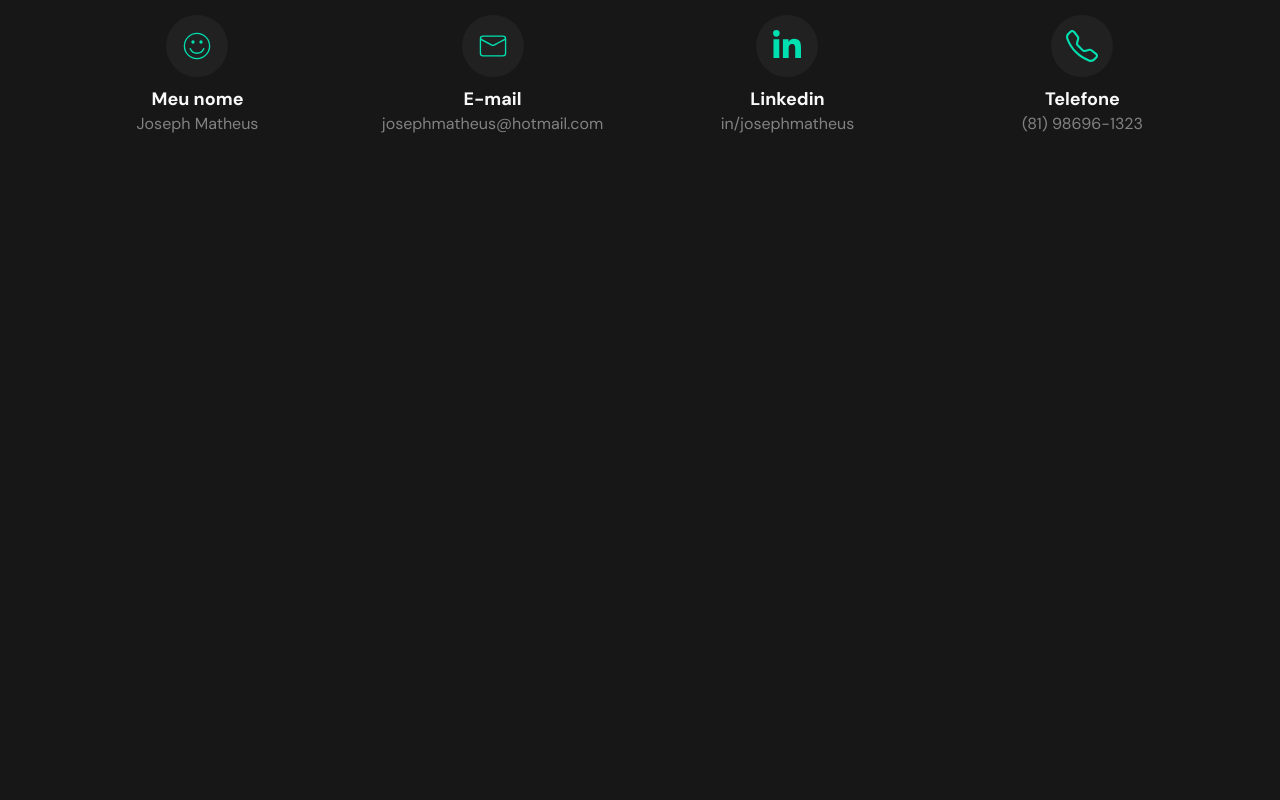
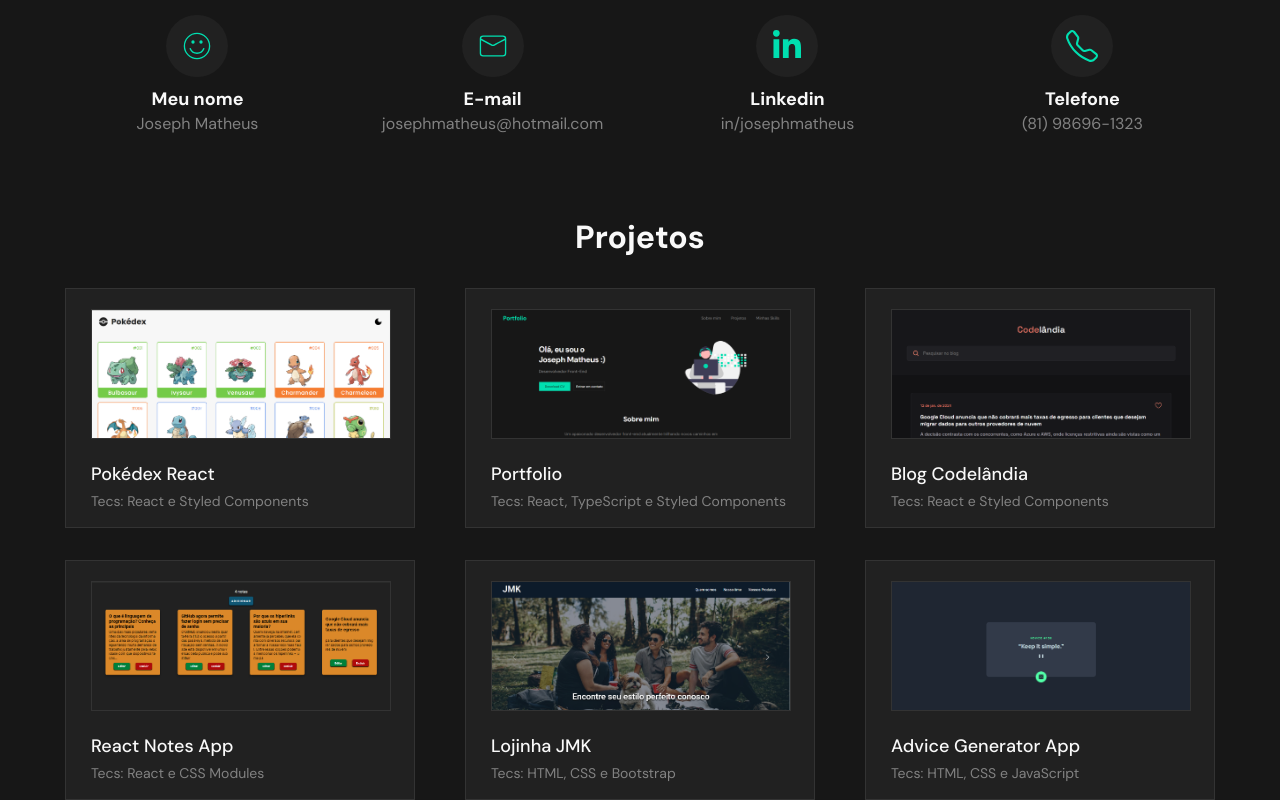
Before and after one commit to josephmatheus/portfolio, a React (Vite) app: page / in a window 1280 px wide. Shown: the part 797-1597 px from the top of the page. Before the commit the page ends 963 px from the top, so only its background shows below. Built offline with nearby package versions, Linux system fonts and the light colour scheme; the HTML template or start-up script is replaced by a standard one.

Commit message:
:sparkles: feat: Adiciona novo componente ao App

```diff
--- a/src/App.tsx
+++ b/src/App.tsx
@@ -1,6 +1,7 @@
 import { AboutSection } from "./components/About";
 import { Header } from "./components/Header";
 import { HeroSection } from "./components/HeroBanner";
+import ProjectsSection from "./components/Projects";
 import { GlobalStyle } from "./styles/GlobalStyles";
 
 const App = () => {
@@ -10,6 +11,7 @@ const App = () => {
       <Header />
       <HeroSection />
       <AboutSection />
+      <ProjectsSection />
     </>
   );
 };
```
